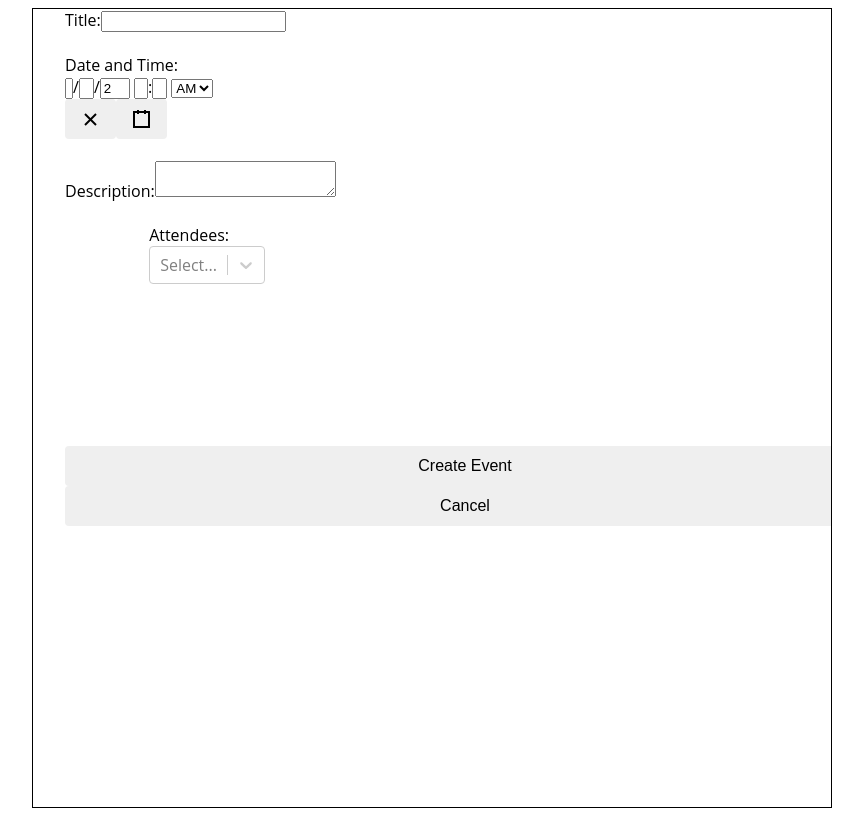
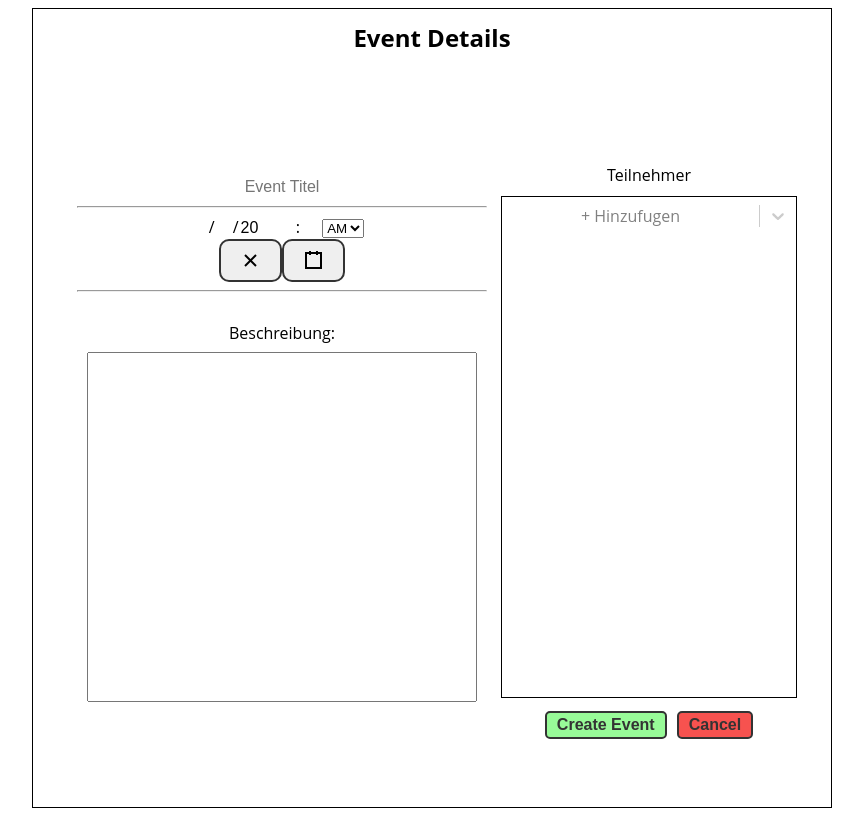
Before and after one commit to Syvex/IHK-Projekt-Feierabend-Planer, a React (Create React App) app: page / in a window 1280 px wide. Shown: the whole page, without its empty margins (208-1071 px from the left). Built offline with nearby package versions, Linux system fonts and the light colour scheme.

Commit message:
refactor detail styles

```diff
--- a/src/DetailStyles.css
+++ b/src/DetailStyles.css
@@ -1,78 +1,128 @@
-.event-form {
-  display: flex;
-  flex-direction: column;
-  width: 800px;
+.add-event-container {
+  margin-top: 15%;
 }
 
-.input-container {
-  display: flex;
-  align-items: center;
-  margin: 16px 0;
+.event-form {
+  display: grid;
+  grid-template-columns: auto 300px;
+  /* grid-template-rows: 80px auto; */
 }
 
-.input-container > label {
-  margin-right: 16px;
+.details-container {
+  grid-column-start: 1;
+  display: inline-block;
+  text-align: center;
+  padding: 12px;
 }
 
-.title-input,
-.datetime-input,
-.attendees-select,
-.description-input {
-  flex: 1;
-  height: 32px;
-  border-radius: 4px;
-  border: 1px solid #ccc;
-  padding: 8px;
+.details-container input {
+  width: 100%;
+  border: none;
+  text-align: center;
+  line-height: 20px;
   font-size: 16px;
 }
 
-.title-input {
-  width: 400px;
+.react-datetime-picker__wrapper {
+  border: none;
 }
 
-.datetime-input {
-  width: 400px;
+.details-container textarea {
+  margin-top: 0.5rem;
+  width: 95%;
+  padding: 0.5rem;
+  height: 350px;
+  text-align: left;
+  resize: none;
+}
+
+.side-bar {
+  grid-column-start: 2;
+  text-align: center;
 }
 
 .attendees-container {
+  border: 1px solid black;
+  margin: 10px 2px;
   display: flex;
   flex-direction: column;
-  align-items: flex-end;
-  width: 200px;
-  height: 200px;
-  overflow-y: scroll;
+  min-height: 500px;
 }
 
-.attendees-select {
+.attendees-container div[class$='multiValue'] {
   width: 100%;
+  height: 30px;
+  background-color: whitesmoke;
+  border-radius: 8px;
+  border: 1px solid black;
 }
 
-.description-input {
-  height: 200px;
-  resize: none;
+.attendee-select div[class$='control'] {
+  cursor: pointer;
+  border: none;
 }
 
-.button-container {
-  display: flex;
-  justify-content: flex-end;
-  margin-top: 16px;
+.attendee-select div[class$='container']:focus {
+  outline: none;
 }
 
-button {
-  height: 40px;
-  padding: 0 16px;
-  border: none;
-  border-radius: 4px;
-  font-size: 16px;
-  cursor: pointer;
-  transition: background-color 0.2s ease-in-out, color 0.2s ease-in-out;
+div[class$='IndicatorsContainer'] {
+  display: none;
 }
 
-button:hover {
-  background-color: #eee;
+.attendees-container div[class$='MultiValueGeneric'] {
+  display: flex;
+  width: 100%;
+  font-size: 16px;
+  font-weight: bold;
+  justify-content: center;
+  align-items: center;
+}
+.attendees-container div[class$='MultiValueRemove'] {
+  display: flex;
+  justify-content: center;
+  float: right;
+  width: 30px;
+  border-radius: 8px;
+  cursor: pointer;
 }
 
-button:active {
-  background-color: #ccc;
-  color: #fff;
+.attendee-select {
+  font-size: '1em';
+  color: 'black';
+  border: '1px solid black';
+  border-radius: '5px';
+  text-align: 'center';
 }
+
+.attendee-select:hover {
+  cursor: pointer;
+}
+
+.button-wrap {
+  display: flex;
+  flex-direction: row;
+  justify-content: center;
+}
+
+.button-wrap button {
+  margin: 3px 5px;
+  padding: 3px 10px;
+  border-radius: 5px;
+}
+
+.cancel-btn {
+  background-color: #f7524f;
+}
+
+.cancel-btn:hover {
+  background-color: rgb(255, 0, 0);
+}
+
+.submit-btn {
+  background-color: palegreen;
+}
+
+.submit-btn:hover {
+  background-color: rgb(0, 255, 0);
+}
--- a/src/EventDetails.js
+++ b/src/EventDetails.js
@@ -117,6 +117,84 @@ function EventDetails({ eventId, setShowDetails, setCurrentEventId }) {
   };
 
   return (
+    <>
+      <h2>Event Details</h2>
+      <div className="add-event-container">
+        <form className="event-form" onSubmit={handleSubmit}>
+          <div className="details-container">
+            <input
+              id="title"
+              type="text"
+              name="title"
+              placeholder="Event Titel"
+              value={formData.title}
+              onChange={(e) =>
+                setFormData({ ...formData, title: e.target.value })
+              }
+            />
+            <hr />
+            <DateTimePicker
+              onChange={handleDateTimeChange}
+              value={formData.dateTime}
+              showTimeSelect={true}
+            />
+            <hr />
+            <br />
+            <label for="description">Beschreibung:</label>
+            <br />
+            <textarea
+              id="description"
+              name="description"
+              value={formData.description}
+              onChange={handleChange}
+              value={formData.description}
+              rows="12"
+              cols="50"
+            />
+          </div>
+          <div className="side-bar">
+            <label>Teilnehmer</label>
+            <div className="attendees-container">
+              <Select
+                className="attendee-select"
+                isMulti
+                name="attendees"
+                options={mockUsers
+                  .filter(
+                    (user) =>
+                      !formData.attendees.find(
+                        (attendee) => attendee.userId === user.userId
+                      )
+                  )
+                  .map((user) => ({
+                    value: user.userId,
+                    label: getUserName(user.userId),
+                  }))}
+                value={formData.attendees.map((attendee) => ({
+                  value: attendee.userId,
+                  label: getUserName(attendee.userId),
+                }))}
+                onChange={handleAttendeesChange}
+                placeholder={'+ Hinzufugen'}
+              />
+            </div>
+            <div className="button-wrap">
+              <button className="submit-btn" type="submit">
+                {eventId ? 'Update' : 'Create'} Event
+              </button>
+              <button
+                className="cancel-btn"
+                onClick={() => handleCancel()}
+                type="button"
+              >
+                Cancel
+              </button>
+            </div>
+          </div>
+        </form>
+      </div>
+    </>
+    /*
     <form className="event-form" onSubmit={handleSubmit}>
       <label>
         Title:
@@ -177,6 +255,7 @@ function EventDetails({ eventId, setShowDetails, setCurrentEventId }) {
       </button>
       {errorMessage && <p>{errorMessage}</p>}
     </form>
+    */
   );
 }
 
--- a/src/EventOverview.js
+++ b/src/EventOverview.js
@@ -82,9 +82,9 @@ function EventList({ setCurrentEventId, setShowDetails }) {
     <>
       <h2>Feierabend-Planer</h2>
       {renderEvents()}
-      <div className="add-event-button" onClick={() => setShowDetails(true)}>
+      <button className="add-event-button" onClick={() => setShowDetails(true)}>
         Add Event
-      </div>
+      </button>
     </>
   );
 }
--- a/src/style.css
+++ b/src/style.css
@@ -1,5 +1,29 @@
 body {
   font-family: 'Open Sans', sans-serif;
+}
+
+h2 {
+  text-align: center;
+  margin: 12px 0;
+}
+
+input:focus {
+  outline: none;
+}
+
+textarea:focus {
+  outline: none;
+}
+
+button {
+  padding: 10px 20px;
+  border: 2px solid #333;
+  border-radius: 10px;
+  color: #333;
+  font-size: 16px;
+  font-weight: bold;
+  cursor: pointer;
+  transition: all 0.2s ease-in-out;
 }
 
 /* Styles for the event overview container */
@@ -27,7 +51,7 @@ body {
   padding: 10px 20px;
   border: 2px solid #333;
   border-radius: 10px;
-  background-color: rgb(103, 228, 103);
+  background-color: palegreen;
   color: #333;
   font-size: 18px;
   font-weight: bold;
@@ -37,10 +61,6 @@ body {
 
 .add-event-button:hover {
   background-color: rgb(0, 255, 0);
-}
-
-.add-event-button:active {
-  transform: translateY(1px);
 }
 
 /* Styles for the event container */
```
